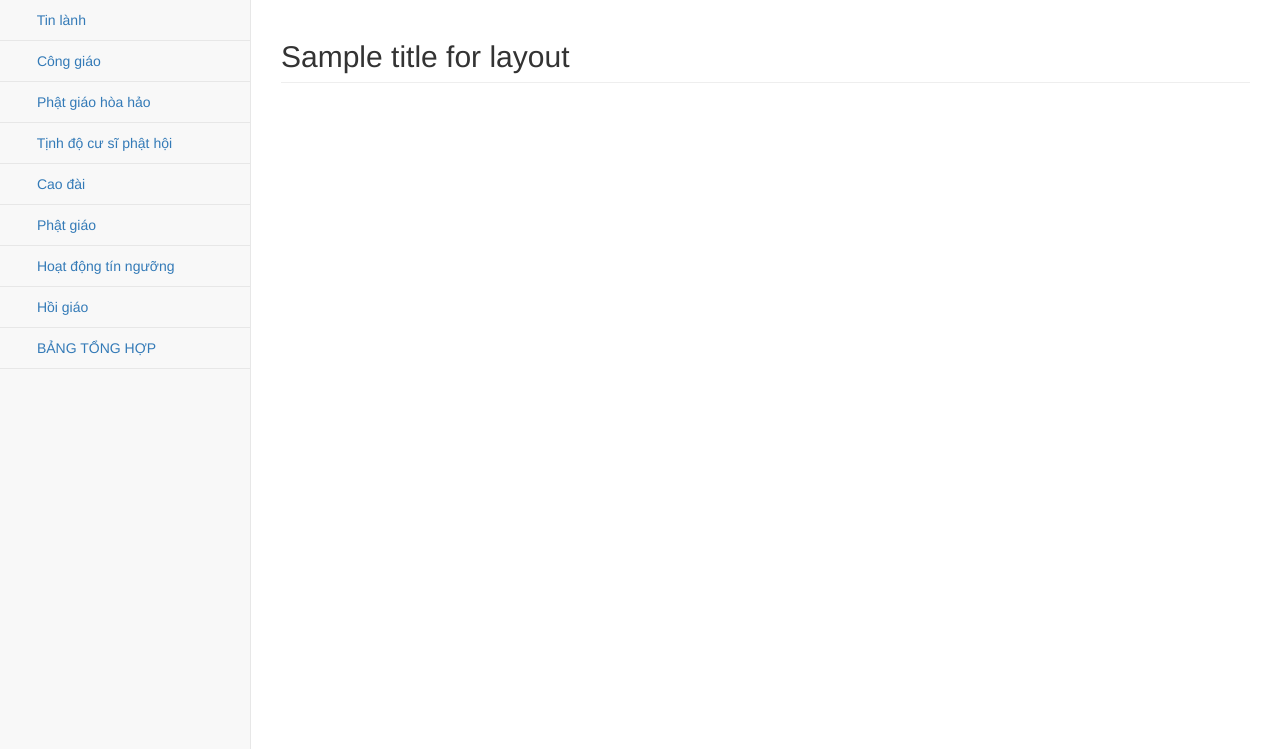
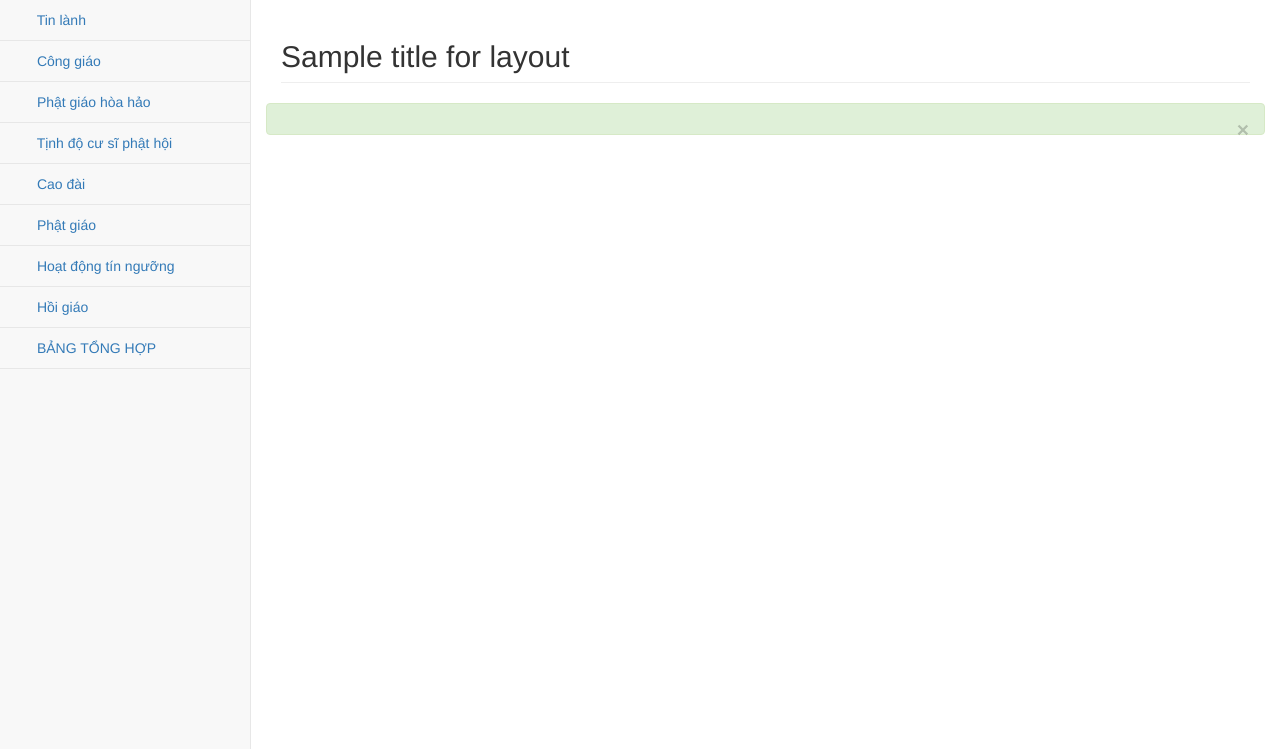
Before and after one commit to yunhai/tongiao, a CakePHP app: the page made by app/View/Elements/messages/flash_success.ctp in a window 1280 px wide. Shown: the part 51-800 px from the top of the page. Run offline with PHP 8.4 and a stand-in for CakePHP, Linux system fonts and the light colour scheme; the template is opened without the code that fills it: most values are stand-ins (such as "Sample title", 1, 10 or a date in 2020); data that the repository does not hold is empty; some libraries are stand-ins or nearby versions; some web fonts are replaced.

Commit message:
flash success

```diff
--- a/app/View/Elements/messages/flash_success.ctp
+++ b/app/View/Elements/messages/flash_success.ctp
@@ -1 +1,4 @@
-<span class="text-success"> <?php echo h($message); ?></span>
+<div class="alert alert-success" style="clear: both;">
+    <a href="#" class="close" data-dismiss="alert">&times;</a>
+    <strong><?php echo h($message); ?></strong>
+</div>
```
